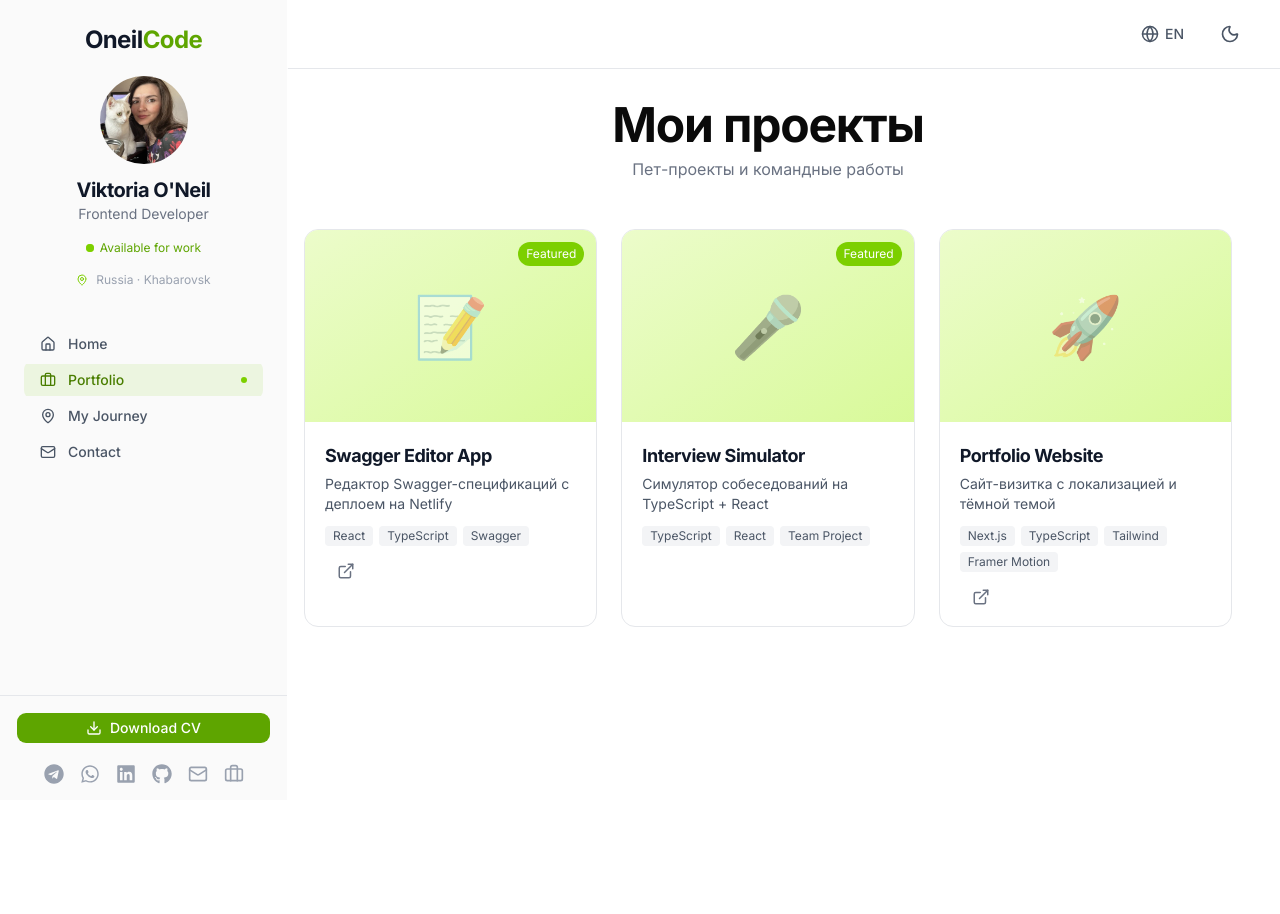
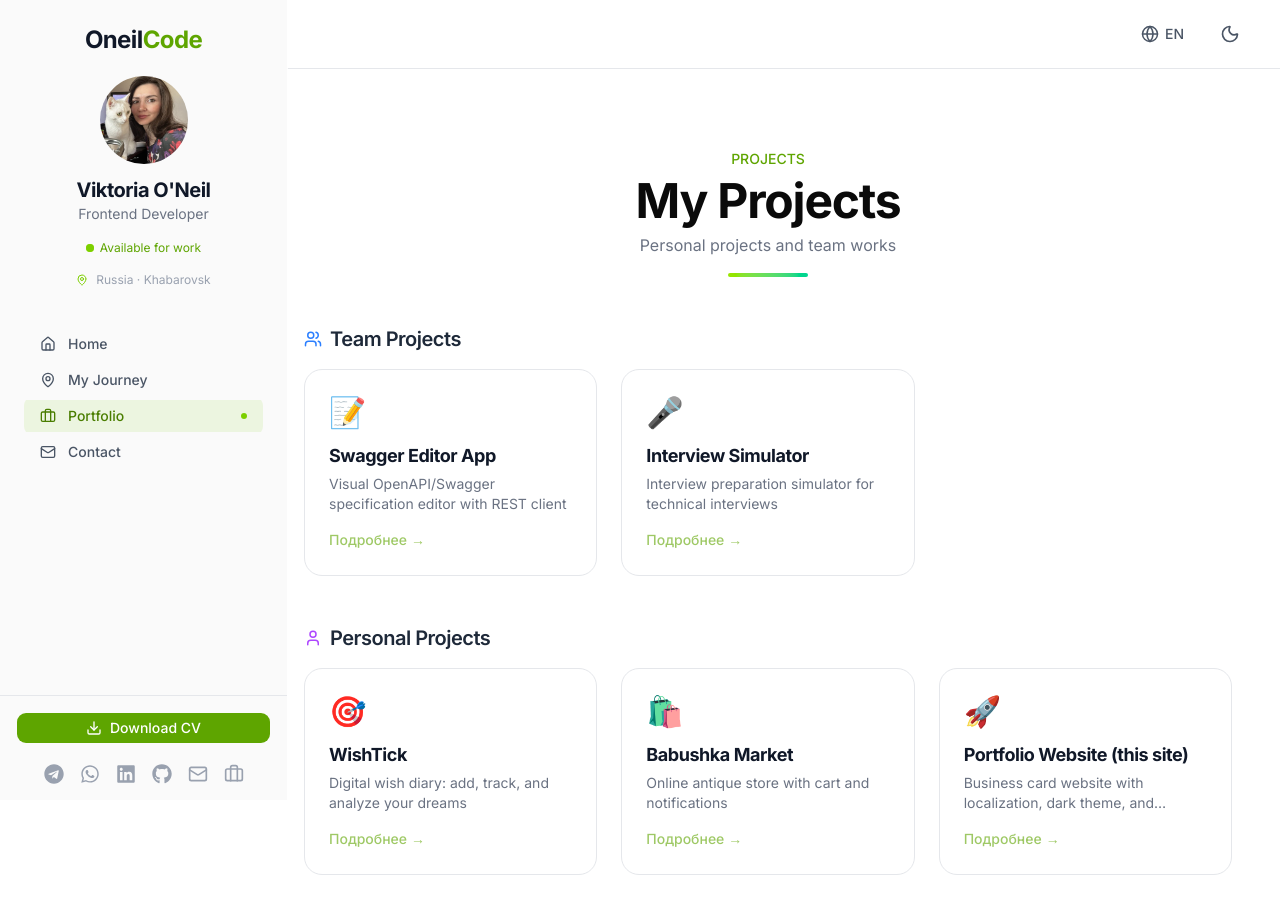
Before and after one commit to oneilcode/oneilcode-dev, a Next.js app: page /en/portfolio in a window 1280 px wide. Shown: the top 914 px of the page. Before the commit the page ends 800 px from the top, so only its background shows below. Built offline with nearby package versions, Linux system fonts and the light colour scheme.

Commit message:
refactor(components): update contact form, sidebar, and section components

```diff
--- a/app/components/features/ContactForm.tsx
+++ b/app/components/features/ContactForm.tsx
@@ -1,6 +1,7 @@
 'use client';
 
 import { Send } from 'lucide-react';
+import { useTranslations } from 'next-intl';
 import { useState } from 'react';
 
 interface ContactFormProps {
@@ -8,6 +9,8 @@ interface ContactFormProps {
 }
 
 export default function ContactForm({ onSubmit }: ContactFormProps) {
+  const t = useTranslations('contacts');
+
   const [formData, setFormData] = useState({
     name: '',
     email: '',
@@ -36,7 +39,7 @@ export default function ContactForm({ onSubmit }: ContactFormProps) {
         onChange={handleChange}
         required
         className="w-full rounded-lg border border-gray-200 bg-white px-4 py-3 text-gray-900 transition outline-none focus:border-lime-500 focus:ring-2 focus:ring-lime-500/50 dark:border-gray-700 dark:bg-gray-800 dark:text-white"
-        placeholder="Ваше имя"
+        placeholder={t('name')}
       />
 
       <input
@@ -47,7 +50,7 @@ export default function ContactForm({ onSubmit }: ContactFormProps) {
         onChange={handleChange}
         required
         className="w-full rounded-lg border border-gray-200 bg-white px-4 py-3 text-gray-900 transition outline-none focus:border-lime-500 focus:ring-2 focus:ring-lime-500/50 dark:border-gray-700 dark:bg-gray-800 dark:text-white"
-        placeholder="Email"
+        placeholder={t('email')}
       />
 
       <textarea
@@ -58,7 +61,7 @@ export default function ContactForm({ onSubmit }: ContactFormProps) {
         required
         rows={4}
         className="w-full resize-none rounded-lg border border-gray-200 bg-white px-4 py-3 text-gray-900 transition outline-none focus:border-lime-500 focus:ring-2 focus:ring-lime-500/50 dark:border-gray-700 dark:bg-gray-800 dark:text-white"
-        placeholder="Сообщение"
+        placeholder={t('message')}
       />
 
       <button
@@ -66,7 +69,7 @@ export default function ContactForm({ onSubmit }: ContactFormProps) {
         className="flex w-full items-center justify-center gap-2 rounded-lg bg-lime-600 px-6 py-3 font-medium text-white transition hover:bg-lime-700 dark:bg-lime-500 dark:hover:bg-lime-600"
       >
         <Send size={18} />
-        Отправить
+        {t('submit')}
       </button>
     </form>
   );
--- a/app/components/layout/Sidebar.tsx
+++ b/app/components/layout/Sidebar.tsx
@@ -22,8 +22,8 @@ const useNavigation = () => {
 
   return [
     { name: t('home'), href: '/', icon: Home },
+    { name: t('journey'), href: '/journey', icon: MapPin },
     { name: t('portfolio'), href: '/portfolio', icon: Briefcase },
-    { name: t('journey'), href: '/journey', icon: MapPin },
     { name: t('contact'), href: '/contact', icon: Mail },
   ];
 };
--- a/app/components/sections/ContactSection.tsx
+++ b/app/components/sections/ContactSection.tsx
@@ -8,7 +8,7 @@ import { CONTACTS } from '@/constants';
 import ContactForm from '../features/ContactForm';
 
 export function ContactSection() {
-  const t = useTranslations('contact');
+  const t = useTranslations('contacts');
   const [isSubmitted, setIsSubmitted] = useState(false);
 
   const handleFormSubmit = async (data: { name: string; email: string; message: string }) => {
--- a/app/components/sections/PortfolioSection.tsx
+++ b/app/components/sections/PortfolioSection.tsx
@@ -1,121 +1,115 @@
 'use client';
 
 import { motion } from 'framer-motion';
-import { ExternalLink } from 'lucide-react';
-
-const projects = [
-  {
-    id: 1,
-    title: 'Swagger Editor App',
-    description: 'Редактор Swagger-спецификаций с деплоем на Netlify',
-    tech: ['React', 'TypeScript', 'Swagger'],
-    github: 'https://github.com/oneilcode',
-    demo: 'https://example.com',
-    image: '/projects/swagger.jpg',
-    featured: true,
-  },
-  {
-    id: 2,
-    title: 'Interview Simulator',
-    description: 'Симулятор собеседований на TypeScript + React',
-    tech: ['TypeScript', 'React', 'Team Project'],
-    github: 'https://github.com/oneilcode',
-    demo: null,
-    image: '/projects/interview.jpg',
-    featured: true,
-  },
-  {
-    id: 3,
-    title: 'Portfolio Website',
-    description: 'Сайт-визитка с локализацией и тёмной темой',
-    tech: ['Next.js', 'TypeScript', 'Tailwind', 'Framer Motion'],
-    github: 'https://github.com/oneilcode/oneilcode-dev',
-    demo: 'https://oneilcode-dev.vercel.app',
-    image: '/projects/portfolio.jpg',
-    featured: false,
-  },
-];
+import { Users, User } from 'lucide-react';
+import { useTranslations, useLocale } from 'next-intl';
+import Link from 'next/link';
 
 export function PortfolioSection() {
+  const t = useTranslations('portfolio');
+  const locale = useLocale();
+
+  const items = t.raw('items') as Array<{
+    id: number;
+    slug: string;
+    title: string;
+    description: string;
+    tech: string[];
+    github: string;
+    demo: string | null;
+    featured: boolean;
+    type: 'personal' | 'team';
+    role: string | null;
+    features: string[];
+  }>;
+
+  if (!Array.isArray(items)) {
+    return null;
+  }
+
+  const personalProjects = items.filter((p) => p.type === 'personal');
+  const teamProjects = items.filter((p) => p.type === 'team');
+
+  const getEmoji = (id: number) => {
+    const emojis: Record<number, string> = {
+      1: '🎯',
+      2: '🛍️',
+      3: '📝',
+      4: '🎤',
+      5: '🚀',
+    };
+    return emojis[id] || '📦';
+  };
+
+  const ProjectCard = ({ project, index }: { project: (typeof items)[0]; index: number }) => (
+    <motion.div
+      key={project.id}
+      initial={{ opacity: 0, y: 20 }}
+      animate={{ opacity: 1, y: 0 }}
+      transition={{ delay: index * 0.08, duration: 0.4, ease: 'easeOut' }}
+    >
+      <Link
+        href={`/${locale}/portfolio/${project.slug}`}
+        className="group block rounded-2xl border border-gray-200 bg-white p-6 transition-all hover:-translate-y-1 hover:border-lime-500/30 hover:shadow-lg dark:border-gray-800 dark:bg-gray-900/50 dark:hover:border-lime-400/30"
+      >
+        <div className="mb-3 text-3xl">{getEmoji(project.id)}</div>
+        <h3 className="text-lg font-bold text-gray-900 dark:text-white">{project.title}</h3>
+        <p className="mt-1 line-clamp-2 text-sm text-gray-500 dark:text-gray-400">
+          {project.description}
+        </p>
+        <span className="mt-4 inline-flex items-center gap-1 text-sm font-medium text-lime-600 opacity-60 transition group-hover:opacity-100 dark:text-lime-400">
+          Подробнее
+          <span className="transition-transform group-hover:translate-x-1">→</span>
+        </span>
+      </Link>
+    </motion.div>
+  );
+
   return (
-    <section className="mx-auto max-w-6xl px-4">
+    <section className="mx-auto max-w-6xl px-4 py-12">
       <motion.div
         initial={{ opacity: 0, y: 20 }}
         animate={{ opacity: 1, y: 0 }}
         transition={{ duration: 0.6 }}
         className="mb-12 text-center"
       >
-        <h1 className="text-4xl font-bold tracking-tight md:text-5xl">Мои проекты</h1>
-        <p className="mt-2 text-gray-500 dark:text-gray-400">Пет-проекты и командные работы</p>
+        <div className="mb-2 text-sm font-medium text-lime-600 dark:text-lime-400">PROJECTS</div>
+        <h1 className="text-4xl font-bold tracking-tight md:text-5xl">{t('title')}</h1>
+        <p className="mt-2 text-gray-500 dark:text-gray-400">{t('subtitle')}</p>
+        <div className="mx-auto mt-4 h-1 w-20 rounded-full bg-gradient-to-r from-lime-400 to-emerald-400" />
       </motion.div>
 
-      <div className="grid grid-cols-1 gap-6 md:grid-cols-2 lg:grid-cols-3">
-        {projects.map((project, index) => (
-          <motion.div
-            key={project.id}
-            initial={{ opacity: 0, y: 20 }}
-            animate={{ opacity: 1, y: 0 }}
-            transition={{ delay: index * 0.1, duration: 0.4 }}
-            className="group relative overflow-hidden rounded-xl border border-gray-200 bg-white transition-shadow hover:shadow-lg dark:border-gray-800 dark:bg-gray-900/50"
-          >
-            <div className="relative flex h-48 items-center justify-center bg-linear-to-br from-lime-100 to-lime-200 dark:from-lime-900/30 dark:to-lime-800/20">
-              <div className="text-6xl opacity-50">
-                {project.id === 1 && '📝'}
-                {project.id === 2 && '🎤'}
-                {project.id === 3 && '🚀'}
+      {teamProjects.length > 0 && (
+        <>
+          <div className="mb-4 flex items-center gap-2">
+            <Users size={18} className="text-blue-500" />
+            <h2 className="text-xl font-semibold text-gray-800 dark:text-gray-200">
+              {t('teamTitle')}
+            </h2>
           </div>
-              {project.featured && (
-                <span className="absolute top-3 right-3 rounded-full bg-lime-500 px-2 py-1 text-xs text-white">
-                  Featured
-                </span>
-              )}
-            </div>
-
-            <div className="p-5">
-              <h3 className="mb-1 text-lg font-bold text-gray-900 dark:text-white">
-                {project.title}
-              </h3>
-              <p className="mb-3 line-clamp-2 text-sm text-gray-600 dark:text-gray-300">
-                {project.description}
-              </p>
-
-              <div className="mb-4 flex flex-wrap gap-1.5">
-                {project.tech.map((tech) => (
-                  <span
-                    key={tech}
-                    className="rounded bg-gray-100 px-2 py-0.5 text-xs text-gray-600 dark:bg-gray-800 dark:text-gray-400"
-                  >
-                    {tech}
-                  </span>
+          <div className="mb-12 grid grid-cols-1 gap-6 sm:grid-cols-2 lg:grid-cols-3">
+            {teamProjects.map((project, index) => (
+              <ProjectCard key={project.id} project={project} index={index} />
             ))}
           </div>
+        </>
+      )}
 
-              <div className="flex gap-3">
-                {project.github && (
-                  <a
-                    href={project.github}
-                    target="_blank"
-                    rel="noopener noreferrer"
-                    className="text-gray-500 transition hover:text-gray-900 dark:hover:text-white"
-                    aria-label="GitHub"
-                  ></a>
-                )}
-                {project.demo && (
-                  <a
-                    href={project.demo}
-                    target="_blank"
-                    rel="noopener noreferrer"
-                    className="text-gray-500 transition hover:text-lime-600 dark:hover:text-lime-400"
-                    aria-label="Demo"
-                  >
-                    <ExternalLink size={18} />
-                  </a>
-                )}
+      {personalProjects.length > 0 && (
+        <>
+          <div className="mb-4 flex items-center gap-2">
+            <User size={18} className="text-purple-500" />
+            <h2 className="text-xl font-semibold text-gray-800 dark:text-gray-200">
+              {t('personalTitle')}
+            </h2>
           </div>
-            </div>
-          </motion.div>
+          <div className="grid grid-cols-1 gap-6 sm:grid-cols-2 lg:grid-cols-3">
+            {personalProjects.map((project, index) => (
+              <ProjectCard key={project.id} project={project} index={index} />
             ))}
           </div>
+        </>
+      )}
     </section>
   );
 }
```
Lines whose indentation alone changed are shown as unchanged.
